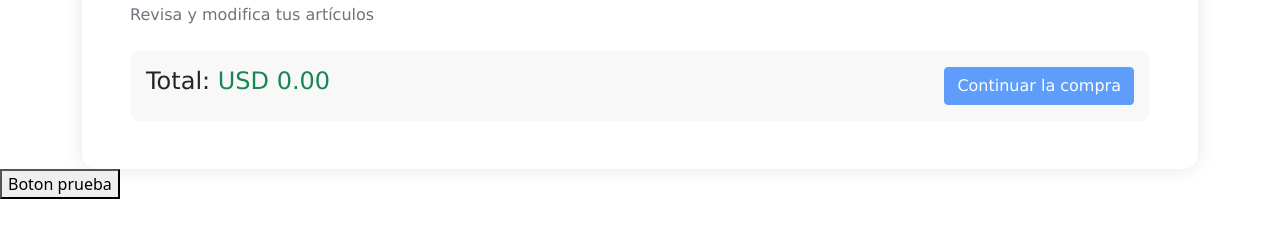
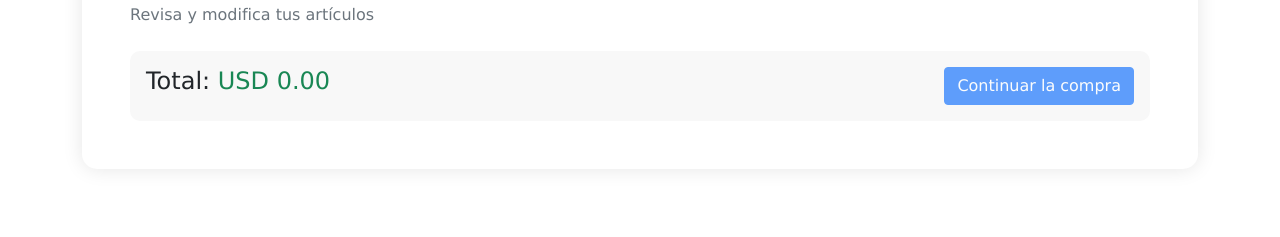
Before and after one commit to Chipili12/proyecto-final-JaP, a plain HTML site: page cart.html in a window 1280 px wide. Shown: the part 213-450 px from the top of the page. Drawn offline with nearby package versions, Linux system fonts and the light colour scheme; no server answers.

```diff
--- a/cart.html
+++ b/cart.html
@@ -214,9 +214,6 @@
       </div>
     </div>
   </div>
-
-  <button id="prueba">Boton prueba</button>
-
   <script src="js/bootstrap.bundle.min.js"></script>
   <script src="js/init.js"></script>
   <script src="js/cart.js"></script>
```
